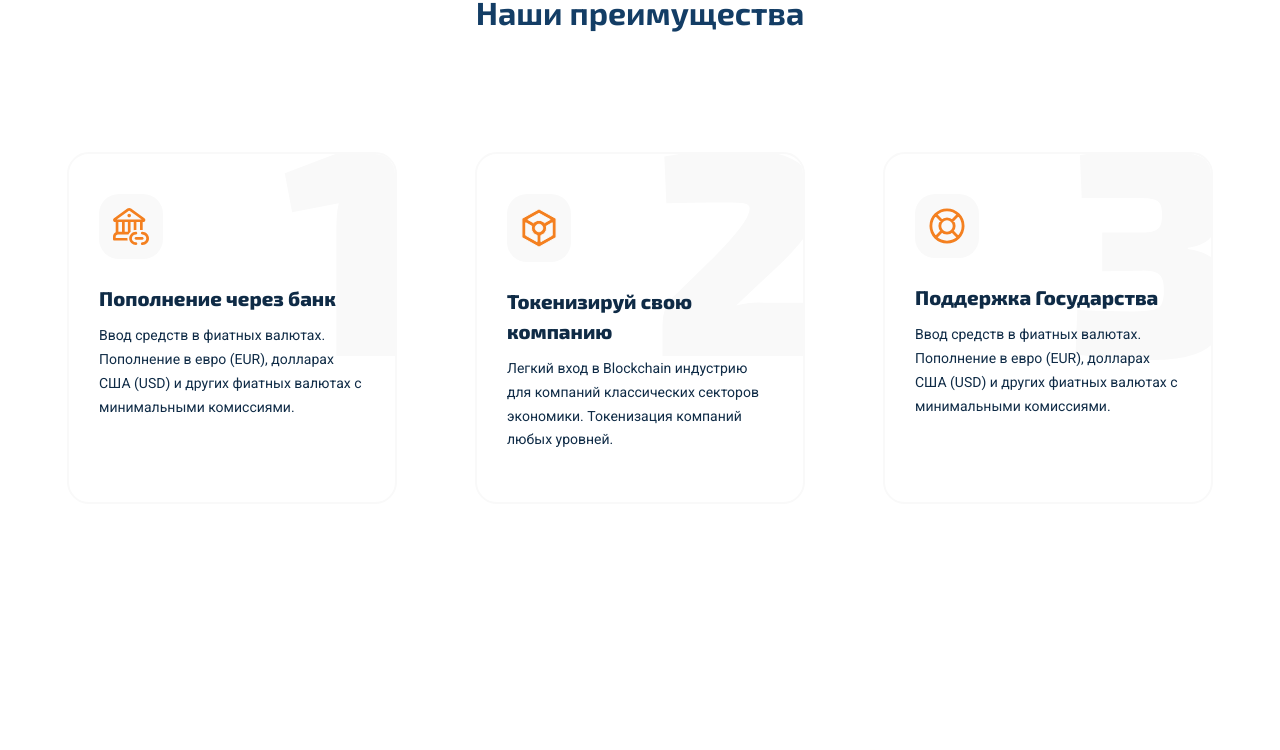
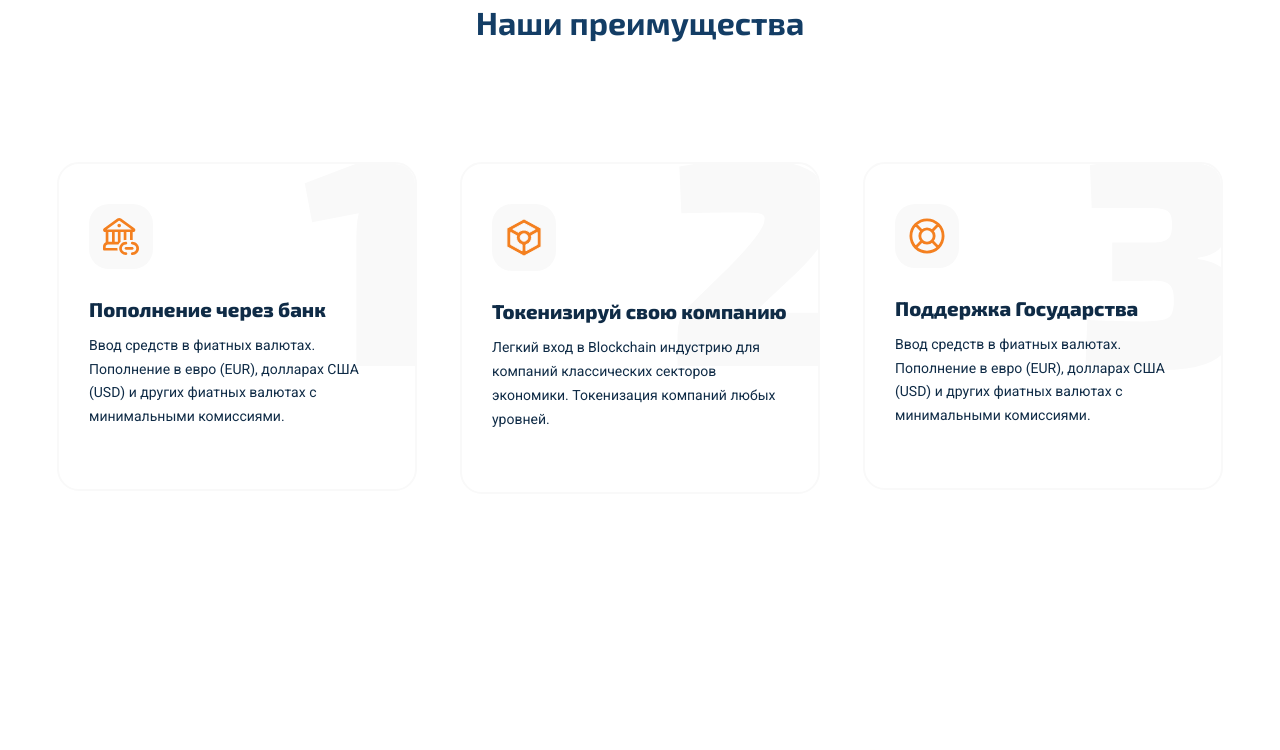
Before and after one commit to beksultan-07/ev-dex-redev, a React (Create React App) app: page / in a window 1280 px wide. Shown: the part 1786-2536 px from the top of the page. Built offline with nearby package versions, Linux system fonts and the light colour scheme.

Commit message:
change documents height

```diff
--- a/src/components/documents/index.tsx
+++ b/src/components/documents/index.tsx
@@ -21,9 +21,13 @@ const Wrap = styled.section`
   height: 100%;
   display: flex;
   align-items: center;
-  position: relative;
+`;
+const Content = styled.div`
+	width: 100%;
+	min-height: 560px;
   background: #111A23;
   padding: 70px 0;
+  position: relative;
   ::before, ::after {
     content: "";
     display: block;
@@ -134,6 +138,8 @@ const Documents: React.FC = () => {
 	return (
 		<>
 			<Wrap id="documents">
+				<Content>
+
 					<Container>
 						<Title indentBottom={'90px'} textAlign={true} color={'#fff'}>Документы</Title>
 						<SwiperWrap>
@@ -193,6 +199,7 @@ const Documents: React.FC = () => {
 							</Swiper>
 						</SwiperWrap>
 					</Container>
+				</Content>
 			</Wrap>
 		</>
 	);
--- a/src/components/header/index.tsx
+++ b/src/components/header/index.tsx
@@ -11,12 +11,13 @@ import {Link} from 'react-router-dom';
 type HeaderProps = {
 	dark: 'true' | 'false';
 };
-const HeaderBlock = styled.div<HeaderProps>`
+const HeaderBlock = styled.header<HeaderProps>`
   padding: 15px 0;
   position: fixed;
   width: 100%;
   background: ${props => props.dark === 'true' ? '#111A23' : '#fff'};
-  filter: drop-shadow(0px 4px 10px rgba(200, 200, 200, 0.1));
+  filter: drop-shadow(${props => props.dark === 'true' ? '0px 4px 10px rgba(40, 40, 40, .0)' : '0px 4px 10px rgba(200, 200, 200, 0.1)'});
+  border-bottom: ${props => props.dark === 'true' ? '1px solid rgba(255, 255, 255, 0.1)' : 'none'};
   z-index: 3;
 `;
 const Content = styled.div`
--- a/src/components/header_lang/index.tsx
+++ b/src/components/header_lang/index.tsx
@@ -125,16 +125,17 @@ type Props = {
 const HeaderLang: React.FC<Props> = ({langActive, setLangActive, dark}) => {
 	useEffect(() => {
 		console.log(langActive);
-	}, []);
+	}, [langActive]);
+	const toggle = () => {
+		setLangActive(!langActive);
+	};
 
 	return (
 		<>
 			<Wrap>
 				<Content>
 					<Text dark={dark ? 'true' : 'false'}> Русский </Text>
-					<Button onClick={() => {
-						setLangActive(true);
-					}}>
+					<Button onClick={toggle}>
 						<WebIcon dark={dark ? 'true' : 'false'}/>
 						<ArrowIcon dark={dark ? 'true' : 'false'} rotate={langActive ? 'true' : 'false'}/>
 					</Button>
--- a/src/components/our_advantages/index.tsx
+++ b/src/components/our_advantages/index.tsx
@@ -8,6 +8,7 @@ import Icon3 from '../../assets/our_advantages/icon3.svg';
 const Content = styled.div`
   display: flex;
   justify-content: space-between;
+  align-items: flex-start;
   @media (max-width: 895px) {
     flex-wrap: wrap;
     justify-content: center;
@@ -15,8 +16,7 @@ const Content = styled.div`
   }
 `;
 const Column = styled.div`
-  flex: 0 1 350px;
-  padding: 0 10px;
+  flex: 0 1 360px;
   position: relative;
 `;
 const Item = styled.div`
@@ -65,7 +65,8 @@ const ItemTitle = styled.h4`
   font-weight: 800;
   font-size: 20px;
   color: #0F2B46;
-  margin: 24px 0 11px;
+  line-height: calc(30 / 20 * 100%);
+  margin: 25px 0 10px;
   z-index: 2;
   @media (max-width: 475px) {
     font-size: 16px;
```
Lines whose indentation alone changed are shown as unchanged.
